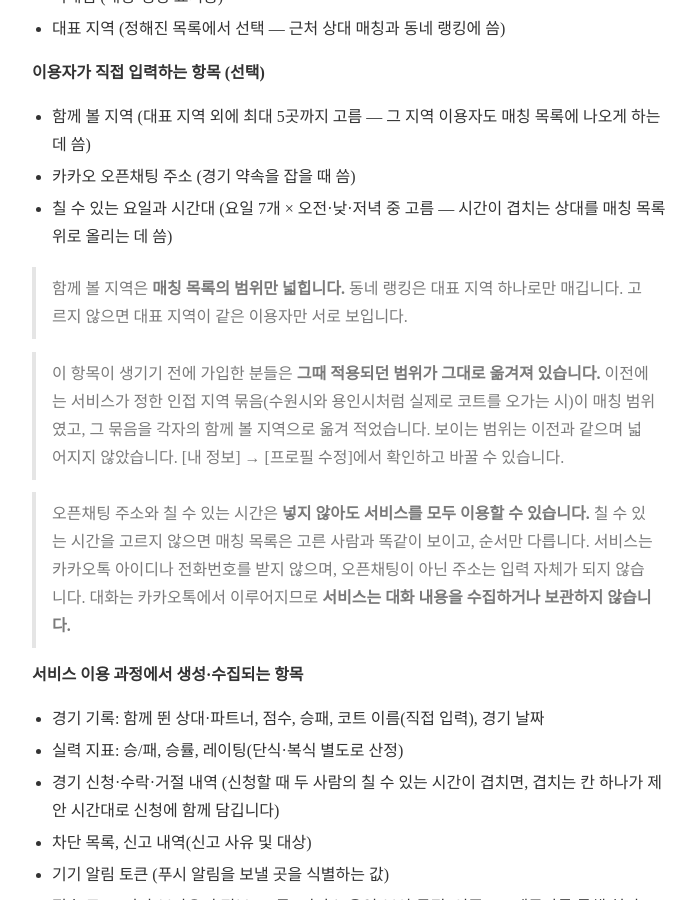
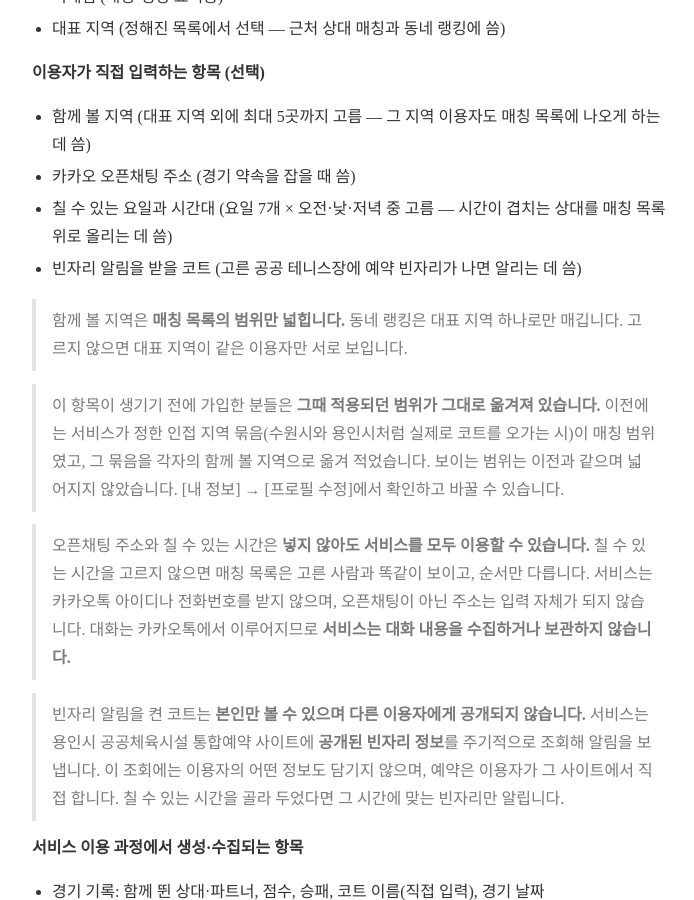
Before and after one commit to supremest35/supremest35.github.io, a Jekyll site: the page built from courtleague/privacy.md, in a window 1280 px wide and 900 px high, scrolled down 671 px. Shown: the whole window, without its empty margins (288-982 px from the left). Built offline with Jekyll 4.4.1, drawn with Linux system fonts in a browser that asks for light colours; nearby versions of some CDN libraries; some of the changed text lies outside the part shown.

Commit message:
코트리그 개인정보처리방침에 코트 빈자리 알림을 더한다
「빈자리 알림을 받을 코트」를 수집 항목에 넣고, 본인만 보며 예약 사이트에는
이용자 정보를 보내지 않는다는 것을 적었다. 공고 2026-10-12, 시행 2026-10-19.

이 파일은 courtleague 레포의 docs/PRIVACY_POLICY.md 에서
tools/publish_policy.py 로 만든 것이다. 직접 고치지 않는다.

versionCode 18 부터 앱의 방침 링크가 노션 대신 이 페이지를 가리킨다.

Co-Authored-By: Claude Opus 5.5 <noreply@anthropic.com>

```diff
--- a/courtleague/privacy.md
+++ b/courtleague/privacy.md
@@ -33,6 +33,7 @@ no_sidebar: true
 - 함께 볼 지역 (대표 지역 외에 최대 5곳까지 고름 — 그 지역 이용자도 매칭 목록에 나오게 하는 데 씀)
 - 카카오 오픈채팅 주소 (경기 약속을 잡을 때 씀)
 - 칠 수 있는 요일과 시간대 (요일 7개 × 오전·낮·저녁 중 고름 — 시간이 겹치는 상대를 매칭 목록 위로 올리는 데 씀)
+- 빈자리 알림을 받을 코트 (고른 공공 테니스장에 예약 빈자리가 나면 알리는 데 씀)
 
 > 함께 볼 지역은 **매칭 목록의 범위만 넓힙니다.** 동네 랭킹은 대표 지역 하나로만 매깁니다.
 > 고르지 않으면 대표 지역이 같은 이용자만 서로 보입니다.
@@ -48,6 +49,12 @@ no_sidebar: true
 > 서비스는 카카오톡 아이디나 전화번호를 받지 않으며, 오픈채팅이 아닌 주소는
 > 입력 자체가 되지 않습니다. 대화는 카카오톡에서 이루어지므로
 > **서비스는 대화 내용을 수집하거나 보관하지 않습니다.**
+
+> 빈자리 알림을 켠 코트는 **본인만 볼 수 있으며 다른 이용자에게 공개되지 않습니다.**
+> 서비스는 용인시 공공체육시설 통합예약 사이트에 **공개된 빈자리 정보**를 주기적으로
+> 조회해 알림을 보냅니다. 이 조회에는 이용자의 어떤 정보도 담기지 않으며,
+> 예약은 이용자가 그 사이트에서 직접 합니다. 칠 수 있는 시간을 골라 두었다면
+> 그 시간에 맞는 빈자리만 알립니다.
 
 **서비스 이용 과정에서 생성·수집되는 항목**
 - 경기 기록: 함께 뛴 상대·파트너, 점수, 승패, 코트 이름(직접 입력), 경기 날짜
@@ -114,6 +121,7 @@ no_sidebar: true
 - 이메일 주소와 계정 식별자
 - 차단 목록과 신고 내역
 - 접속 여부와 마지막 접속 시각
+- 빈자리 알림을 켠 코트
 
 > 코트와 시간대는 개별 경기가 아니라 **누적된 경향으로만** 공개됩니다.
 > "8월 28일 19시에 어느 코트"처럼 특정 시점의 위치는 다른 이용자에게 표시되지 않으며,
@@ -144,14 +152,14 @@ no_sidebar: true
 - 회원 가입·식별·인증, 서비스 로그인 유지
 - 동네 기반 상대 매칭 및 경기 신청/수락 처리
 - 경기 결과 기록 및 승률·상대전적·레이팅·랭킹 산정
-- 경기 신청·수락, 결과 확인 요청 등 알림 발송
+- 경기 신청·수락, 결과 확인 요청, 지켜보는 코트의 예약 빈자리 등 알림 발송
 - 이용자 보호(차단·신고 처리), 부정 이용·허위 기록 방지
 - 서비스 운영·보안, 문의 응대
 
 ## 4. 개인정보의 보유·이용 기간
 
 - 원칙적으로 **회원 탈퇴 시 지체 없이 파기**합니다.
-  탈퇴하면 프로필·경기 기록·경기 신청·차단 내역이 함께 삭제됩니다.
+  탈퇴하면 프로필·경기 기록·경기 신청·차단 내역·코트 알림 설정이 함께 삭제됩니다.
 - 서비스는 접속 로그를 **자체적으로 수집·보관하지 않으며**, 인증·데이터베이스
   제공자가 운영·보안 목적으로 보관하는 기록은 해당 제공자의 정책에 따릅니다.
 - 관련 법령에서 별도의 보존 의무를 정한 경우 그 기간 동안 보관합니다.
@@ -175,7 +183,7 @@ no_sidebar: true
 | Supabase, Inc. | 회원 인증, 데이터베이스 저장·운영 | 위 1번의 수집 항목 전체 | 인도 (AWS ap-south-1, 뭄바이) | 서비스 이용 시 네트워크를 통해 전송 | 위탁 계약 종료 또는 회원 탈퇴 시까지 |
 | 주식회사 카카오 | 카카오 로그인 인증 | 계정 식별자, 닉네임 | 대한민국 | 로그인 시 전송 | 인증 처리 목적 달성 시까지 |
 | Google LLC | 구글 로그인 인증 | 계정 식별자, 이메일 | 미국 | 로그인 시 전송 | 인증 처리 목적 달성 시까지 |
-| Google LLC | 푸시 알림 발송 (Firebase Cloud Messaging) | 기기 알림 토큰, 알림 문구(상대 닉네임 포함) | 미국 | 알림을 보낼 때 전송 | 발송 목적 달성 시까지 |
+| Google LLC | 푸시 알림 발송 (Firebase Cloud Messaging) | 기기 알림 토큰, 알림 문구(상대 닉네임 또는 코트 이름·빈 시간 포함) | 미국 | 알림을 보낼 때 전송 | 발송 목적 달성 시까지 |
 
 > 이용자는 개인정보의 국외 이전을 거부할 수 있으며, 이 경우 서비스 이용이 제한될 수 있습니다.
 
@@ -240,6 +248,7 @@ no_sidebar: true
 - 경기 기록과 경기 신청 내역
 - 차단 목록
 - 기기 알림 토큰
+- 빈자리 알림을 켠 코트
 - 인증 계정 정보
 
 삭제된 데이터는 복구할 수 없습니다. 신고 내역은 반복 위반 확인 목적으로
```
Also changed, not shown: other parts of courtleague/privacy.md (+3 -3 lines).
